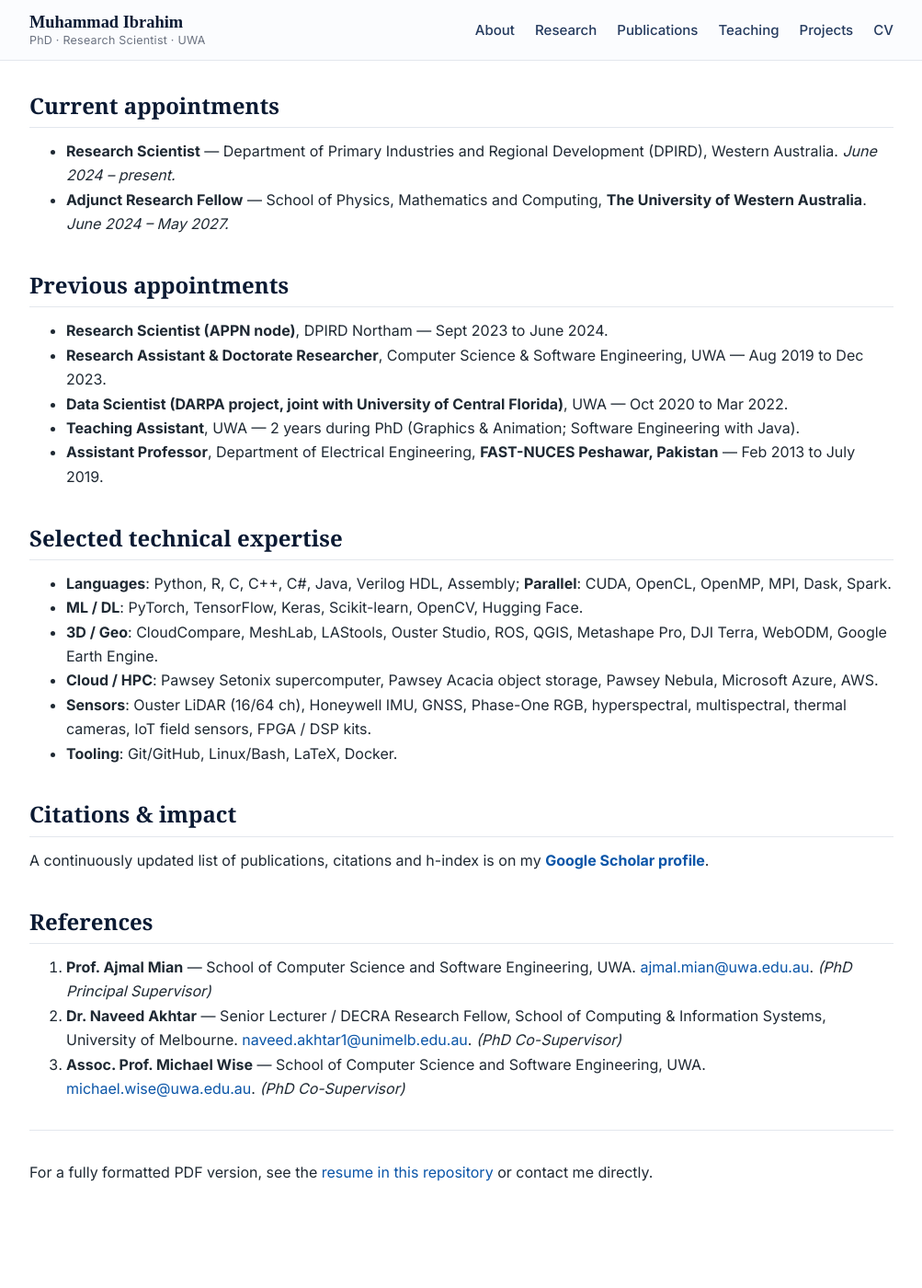
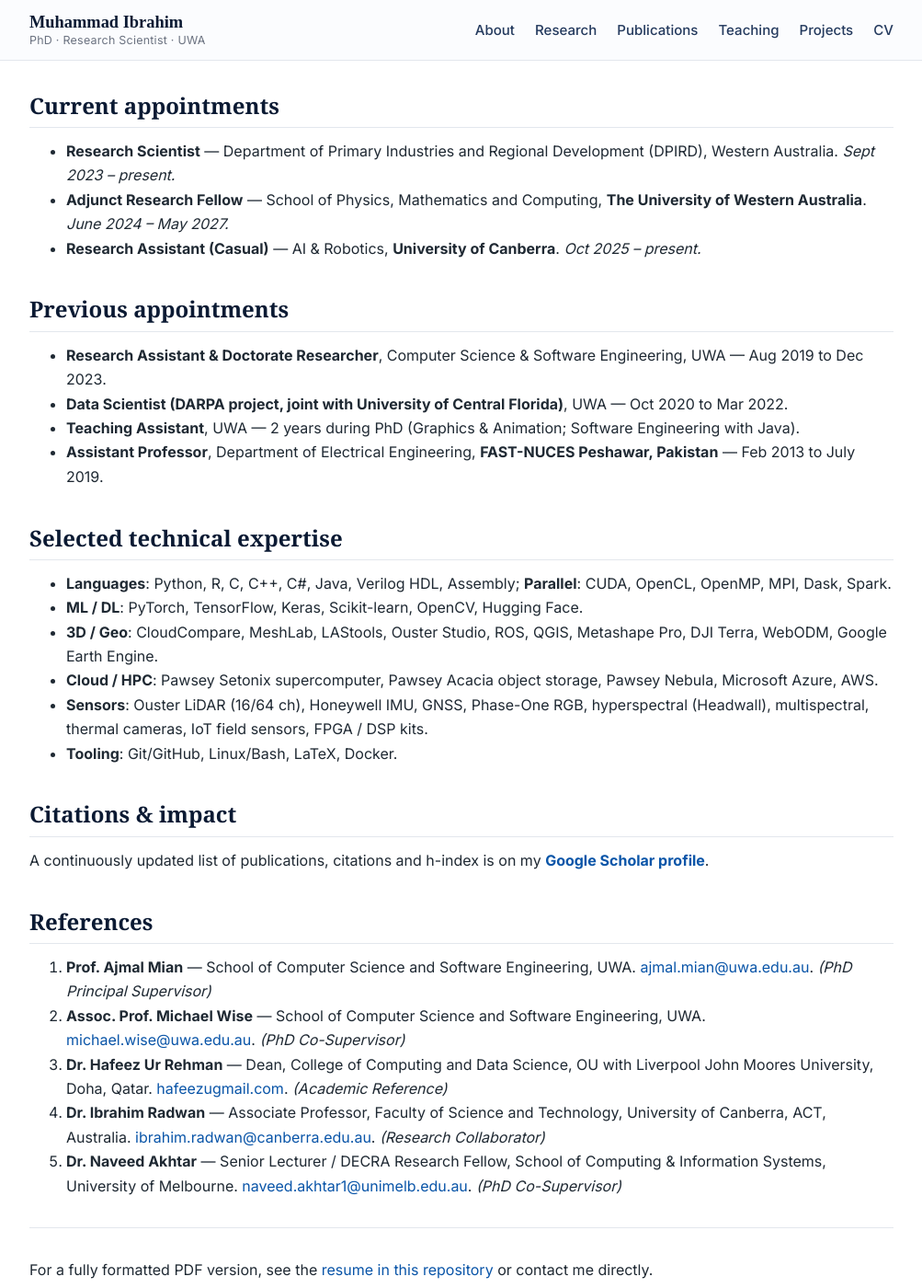
Before and after one commit to ibrahimuwa/ibrahimuwa.github.io, a Jekyll site: the page built from cv.md, in a window 1280 px wide and 1400 px high, scrolled down 544 px. Shown: the whole window at 92% size, without its empty margins (138-1141 px from the left). Built offline with Jekyll 4.4.1, drawn with Linux system fonts in a browser that asks for light colours; some web fonts are replaced.

Commit message:
Revise current appointments in CV
Updated DPIRD start to Sept 2023; added Research Assistant (Casual) at University
of Canberra (AI & Robotics) Oct 2025; added Hafeez Ur Rehman and Ibrahim Radwan
to references.

```diff
--- a/cv.md
+++ b/cv.md
@@ -19,12 +19,12 @@ description: Academic CV of Dr. Muhammad Ibrahim — research scientist, adjunct
 
 ## Current appointments
 
-- **Research Scientist** — Department of Primary Industries and Regional Development (DPIRD), Western Australia. *June 2024 – present.*
+- **Research Scientist** — Department of Primary Industries and Regional Development (DPIRD), Western Australia. *Sept 2023 – present.*
 - **Adjunct Research Fellow** — School of Physics, Mathematics and Computing, **The University of Western Australia**. *June 2024 – May 2027.*
+- **Research Assistant (Casual)** — AI &amp; Robotics, **University of Canberra**. *Oct 2025 – present.*
 
 ## Previous appointments
 
-- **Research Scientist (APPN node)**, DPIRD Northam — Sept 2023 to June 2024.
 - **Research Assistant &amp; Doctorate Researcher**, Computer Science &amp; Software Engineering, UWA — Aug 2019 to Dec 2023.
 - **Data Scientist (DARPA project, joint with University of Central Florida)**, UWA — Oct 2020 to Mar 2022.
 - **Teaching Assistant**, UWA — 2 years during PhD (Graphics &amp; Animation; Software Engineering with Java).
@@ -36,7 +36,7 @@ description: Academic CV of Dr. Muhammad Ibrahim — research scientist, adjunct
 - **ML / DL**: PyTorch, TensorFlow, Keras, Scikit-learn, OpenCV, Hugging Face.
 - **3D / Geo**: CloudCompare, MeshLab, LAStools, Ouster Studio, ROS, QGIS, Metashape Pro, DJI Terra, WebODM, Google Earth Engine.
 - **Cloud / HPC**: Pawsey Setonix supercomputer, Pawsey Acacia object storage, Pawsey Nebula, Microsoft Azure, AWS.
-- **Sensors**: Ouster LiDAR (16/64 ch), Honeywell IMU, GNSS, Phase-One RGB, hyperspectral, multispectral, thermal cameras, IoT field sensors, FPGA / DSP kits.
+- **Sensors**: Ouster LiDAR (16/64 ch), Honeywell IMU, GNSS, Phase-One RGB, hyperspectral (Headwall), multispectral, thermal cameras, IoT field sensors, FPGA / DSP kits.
 - **Tooling**: Git/GitHub, Linux/Bash, LaTeX, Docker.
 
 ## Citations &amp; impact
@@ -46,8 +46,10 @@ A continuously updated list of publications, citations and h-index is on my **[G
 ## References
 
 1. **Prof. Ajmal Mian** — School of Computer Science and Software Engineering, UWA. <a href="mailto:ajmal.mian@uwa.edu.au">ajmal.mian@uwa.edu.au</a>. *(PhD Principal Supervisor)*
-2. **Dr. Naveed Akhtar** — Senior Lecturer / DECRA Research Fellow, School of Computing &amp; Information Systems, University of Melbourne. <a href="mailto:naveed.akhtar1@unimelb.edu.au">naveed.akhtar1@unimelb.edu.au</a>. *(PhD Co-Supervisor)*
-3. **Assoc. Prof. Michael Wise** — School of Computer Science and Software Engineering, UWA. <a href="mailto:michael.wise@uwa.edu.au">michael.wise@uwa.edu.au</a>. *(PhD Co-Supervisor)*
+2. **Assoc. Prof. Michael Wise** — School of Computer Science and Software Engineering, UWA. <a href="mailto:michael.wise@uwa.edu.au">michael.wise@uwa.edu.au</a>. *(PhD Co-Supervisor)*
+3. **Dr. Hafeez Ur Rehman** — Dean, College of Computing and Data Science, OU with Liverpool John Moores University, Doha, Qatar. <a href="mailto:hafeezugmail.com">hafeezugmail.com</a>. *(Academic Reference)*
+4. **Dr. Ibrahim Radwan** — Associate Professor, Faculty of Science and Technology, University of Canberra, ACT, Australia. <a href="mailto:ibrahim.radwan@canberra.edu.au">ibrahim.radwan@canberra.edu.au</a>. *(Research Collaborator)*
+5. **Dr. Naveed Akhtar** — Senior Lecturer / DECRA Research Fellow, School of Computing &amp; Information Systems, University of Melbourne. <a href="mailto:naveed.akhtar1@unimelb.edu.au">naveed.akhtar1@unimelb.edu.au</a>. *(PhD Co-Supervisor)*
 
 ---
 
```
